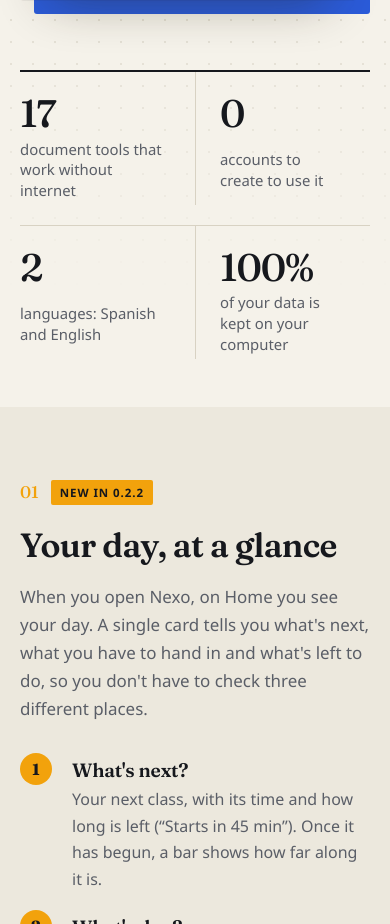
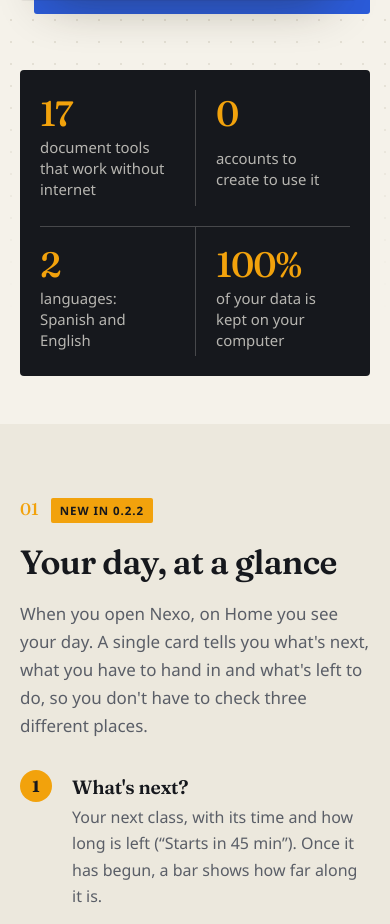
Before and after one commit to SebastianSKS/nexo-web, a plain HTML site: page index.html in a window 390 px wide. Shown: the part 937-1861 px from the top of the page. Drawn offline with Linux system fonts and the light colour scheme; no server answers.

Commit message:
Portada: la franja de cifras pasa a ser un bloque de color sólido, con los números en ámbar

```diff
--- a/css/portada.css
+++ b/css/portada.css
@@ -42,21 +42,21 @@
 .hero-video { aspect-ratio: 8 / 5; background: var(--capa); }
 .flota { display: none; }
 
-/* Franja de datos: cifras en serif separadas por filetes, sin tarjetas */
-.metricas { list-style: none; margin: clamp(56px, 7vw, 96px) 0 0; padding: 0; display: grid; grid-template-columns: repeat(4, minmax(0, 1fr)); border-top: 2px solid var(--texto); }
-.metricas li { padding: 22px 24px 4px 0; display: grid; gap: 6px; }
-.metricas li + li { padding-left: 24px; border-left: 1px solid var(--borde); }
-.metricas strong { font-family: var(--serif); font-size: clamp(2.4rem, 4.4vw, 3.6rem); line-height: 1; font-weight: 500; letter-spacing: -0.03em; font-feature-settings: "lnum"; }
-.metricas span { color: var(--suave); font-size: 0.93rem; line-height: 1.4; max-width: 24ch; }
+/* Franja de datos: un bloque de color sólido (la misma tinta del botón), no una fila de texto suelta. */
+.metricas { list-style: none; margin: clamp(56px, 7vw, 96px) 0 0; padding: clamp(20px, 3vw, 32px) clamp(20px, 3vw, 36px); display: grid; grid-template-columns: repeat(4, minmax(0, 1fr)); border-radius: 4px; background: var(--texto); color: var(--fondo); }
+.metricas li { padding: 6px 20px 6px 0; display: grid; gap: 6px; }
+.metricas li + li { padding-left: 20px; border-left: 1px solid color-mix(in srgb, var(--fondo) 22%, transparent); }
+.metricas strong { font-family: var(--serif); font-size: clamp(2.2rem, 4vw, 3.2rem); line-height: 1; font-weight: 500; letter-spacing: -0.03em; font-feature-settings: "lnum"; color: var(--ambar); }
+.metricas span { color: color-mix(in srgb, var(--fondo) 72%, transparent); font-size: 0.93rem; line-height: 1.4; max-width: 24ch; }
 
 @media (max-width: 960px) {
   .hero-in { grid-template-columns: 1fr; }
   .hero-visual { padding: 0 14px 14px 0; }
   .hero-visual::before { inset: 14px 0 0 14px; }
   .hero-visual::after { display: none; }
-  .metricas { grid-template-columns: repeat(2, minmax(0, 1fr)); }
+  .metricas { grid-template-columns: repeat(2, minmax(0, 1fr)); row-gap: 20px; }
   .metricas li:nth-child(3) { padding-left: 0; border-left: 0; }
-  .metricas li:nth-child(n+3) { border-top: 1px solid var(--borde); margin-top: 20px; }
+  .metricas li:nth-child(n+3) { border-top: 1px solid color-mix(in srgb, var(--fondo) 22%, transparent); padding-top: 20px; }
 }
 @media (max-width: 560px) {
   .cta-fila .boton.grande { width: 100%; }
```
